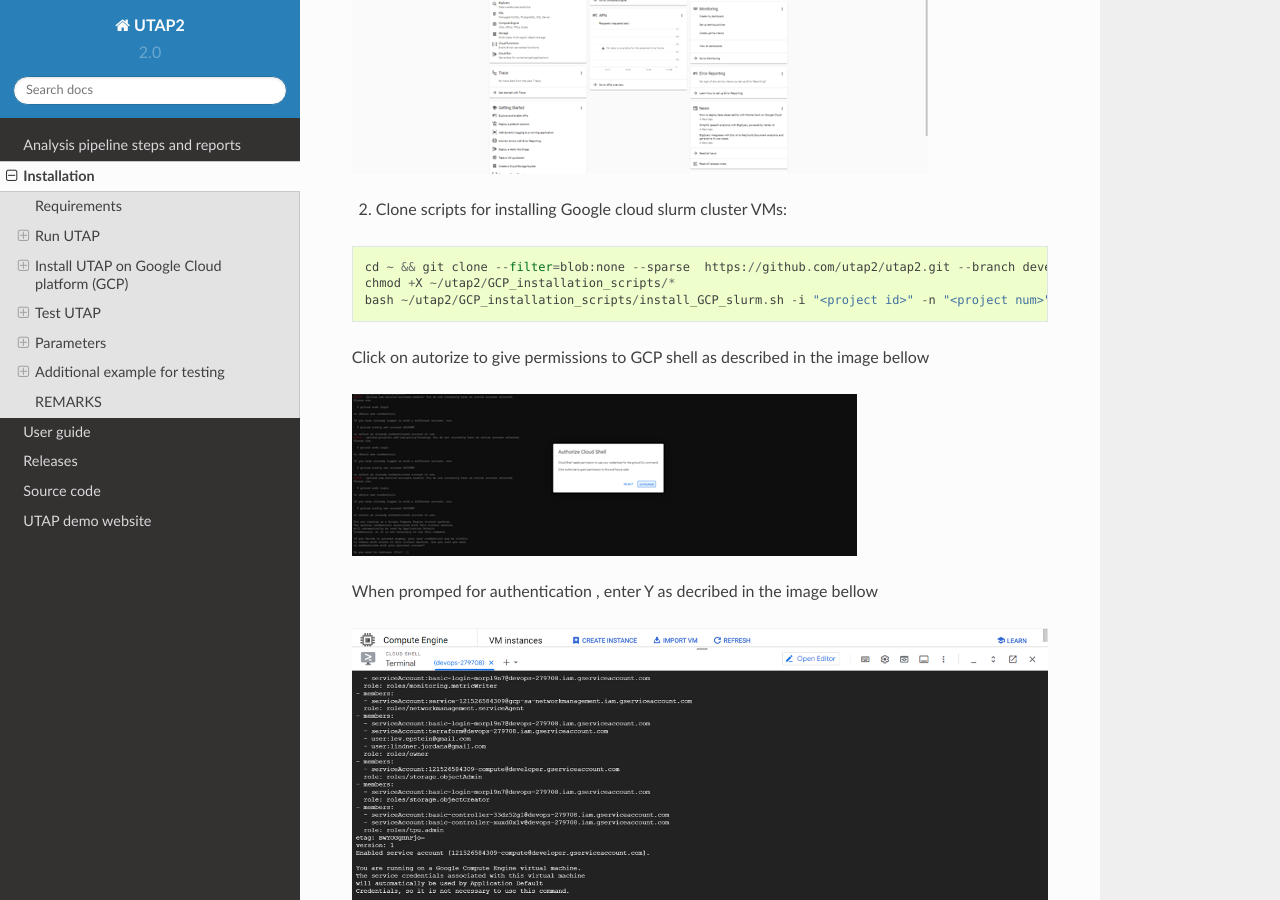
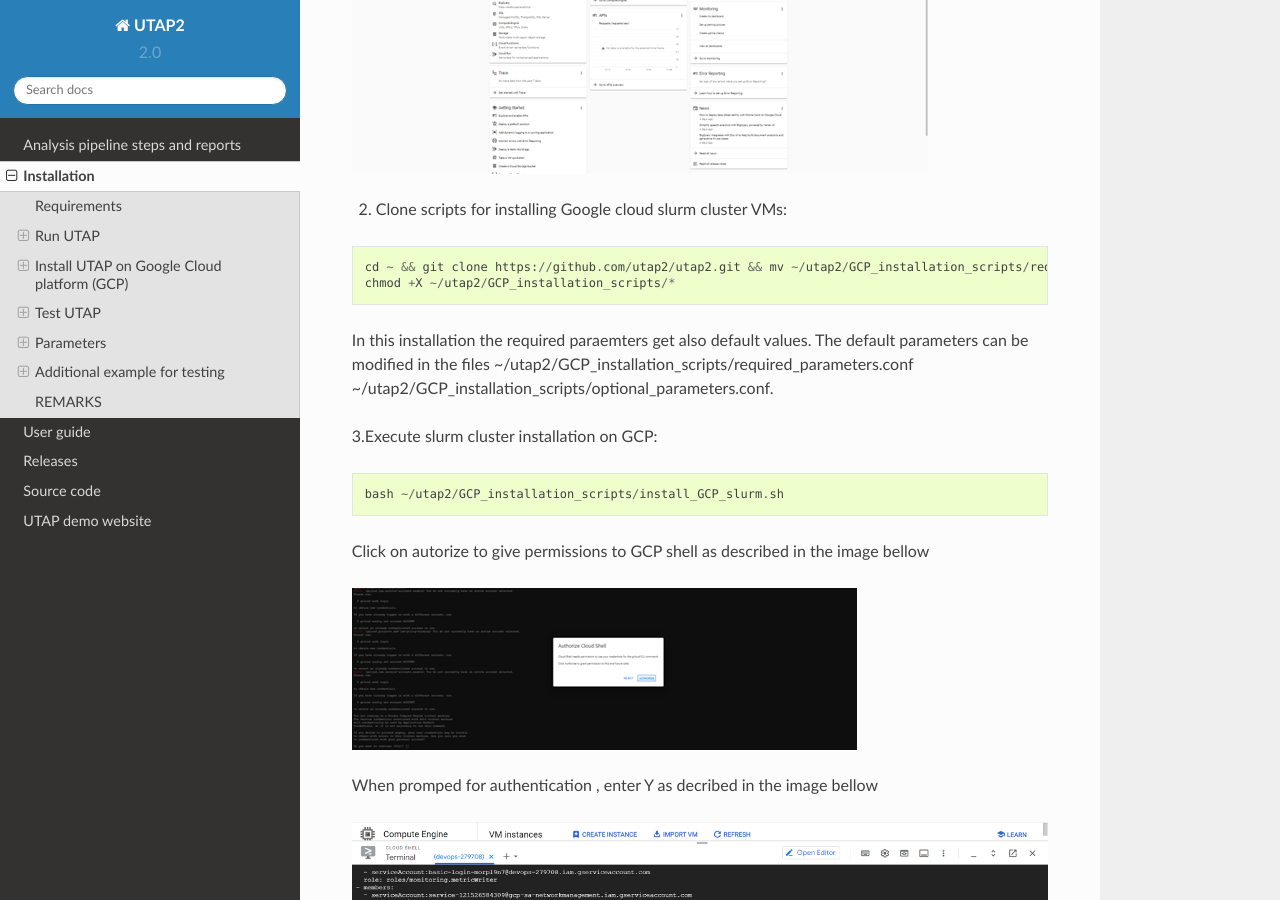
Before and after one commit to utap2/utap2, a Sphinx documentation site: the page built from docs/rst/installation.rst, in a window 1280 px wide and 900 px high, scrolled down 3550 px. Built offline with Sphinx 7.4.7 and the Read the Docs theme 2.0.0, drawn with Linux system fonts in a browser that asks for light colours.

Commit message:
Update installation.rst

```diff
--- a/docs/rst/installation.rst
+++ b/docs/rst/installation.rst
@@ -167,9 +167,17 @@
 ::
 
 
-   cd ~ && git clone --filter=blob:none --sparse  https://github.com/utap2/utap2.git --branch devel && cd utap2 && git sparse-checkout init && git sparse-checkout set GCP_installation_scripts
+   cd ~ && git clone https://github.com/utap2/utap2.git && mv ~/utap2/GCP_installation_scripts/required_parameters.conf  ~/utap2/scripts/required_parameters.conf
    chmod +X ~/utap2/GCP_installation_scripts/*
-   bash ~/utap2/GCP_installation_scripts/install_GCP_slurm.sh -i "<project id>" -n "<project num>" -b "<bucket_name>"
+
+In this installation the required paraemters get also default values. The default parameters can be modified in the files ~/utap2/GCP_installation_scripts/required_parameters.conf ~/utap2/GCP_installation_scripts/optional_parameters.conf.
+
+
+3.Execute slurm cluster installation on GCP:
+
+::
+
+   bash ~/utap2/GCP_installation_scripts/install_GCP_slurm.sh
 
 
 
```
